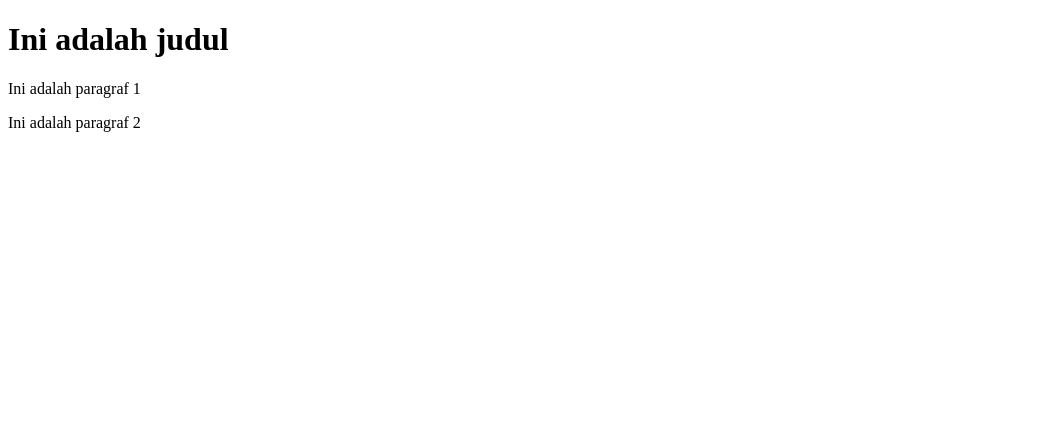
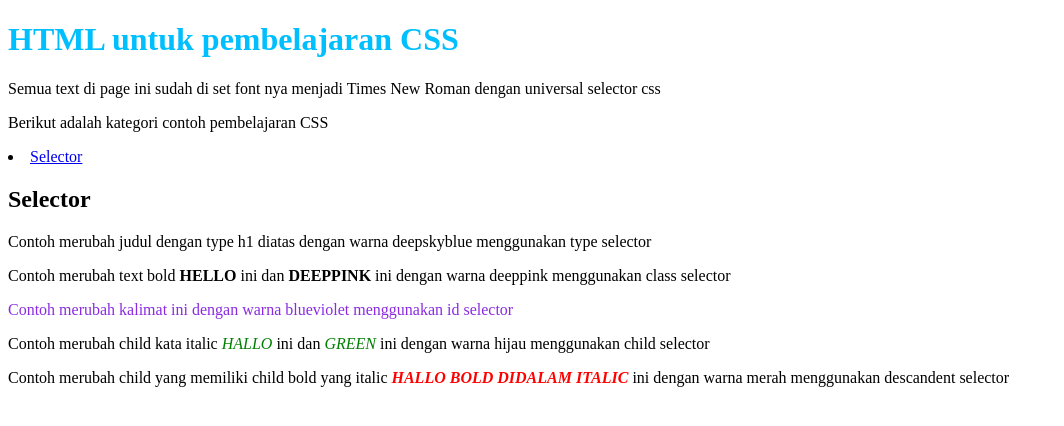
Before and after one commit to ITMaulanaali/kuliah, a plain HTML site: page css/index.html in a window 1280 px wide. Shown: the whole page, without its empty margins (0-1064 px from the left). Drawn offline with Linux system fonts and the light colour scheme.

Commit message:
Update selector

```diff
--- a/css/index.html
+++ b/css/index.html
@@ -7,8 +7,17 @@
     <title>CSS Reference</title>
 </head>
 <body>
-    <h1>Ini adalah judul</h1>
-    <p>Ini adalah paragraf 1</p>
-    <p>Ini adalah paragraf 2</p>
+    <h1>HTML untuk pembelajaran CSS</h1>
+        <p>Semua text di page ini sudah di set font nya menjadi Times New Roman dengan universal selector css</p>
+
+        <p>Berikut adalah kategori contoh pembelajaran CSS</p>
+            <li><a href="#jenis_selector" target="_self">Selector</a></li>
+
+    <h2 id="jenis_selector">Selector</h2>
+        <p>Contoh merubah judul dengan type h1 diatas dengan warna deepskyblue menggunakan type selector</p>
+        <p>Contoh merubah text bold <b class="halo">HELLO</b> ini dan <b class="halo">DEEPPINK</b> ini dengan warna deeppink menggunakan class selector</p>
+        <p id="jenis_selector_blueviolet">Contoh merubah kalimat ini dengan warna blueviolet menggunakan id selector</p>
+        <p>Contoh merubah child kata italic <i>HALLO</i> ini dan <i>GREEN</i> ini dengan warna hijau menggunakan child selector</p>
+        <p>Contoh merubah child yang memiliki child bold yang italic <i><b>HALLO BOLD DIDALAM ITALIC</b></i> ini dengan warna merah menggunakan descandent selector</p>
 </body>
 </html>
--- a/css/selector.css
+++ b/css/selector.css
@@ -1,7 +1,29 @@
-/*
-Universal Selector
-*/
-
+/* Universal Selector */
 *{
     font-family: 'Times New Roman';
 }
+
+/* Type Selector */
+h1{
+    color:deepskyblue;
+}
+
+/* Class Selector */
+h6.halo{
+    color:deeppink;
+}
+
+/* Id Selector */
+#jenis_selector_blueviolet{
+    color:blueviolet;
+}
+
+/* Child Selector */
+p>i{
+    color:green;
+}
+
+/* Descendant Selector */
+p>i>b{
+    color:red;
+}
```
